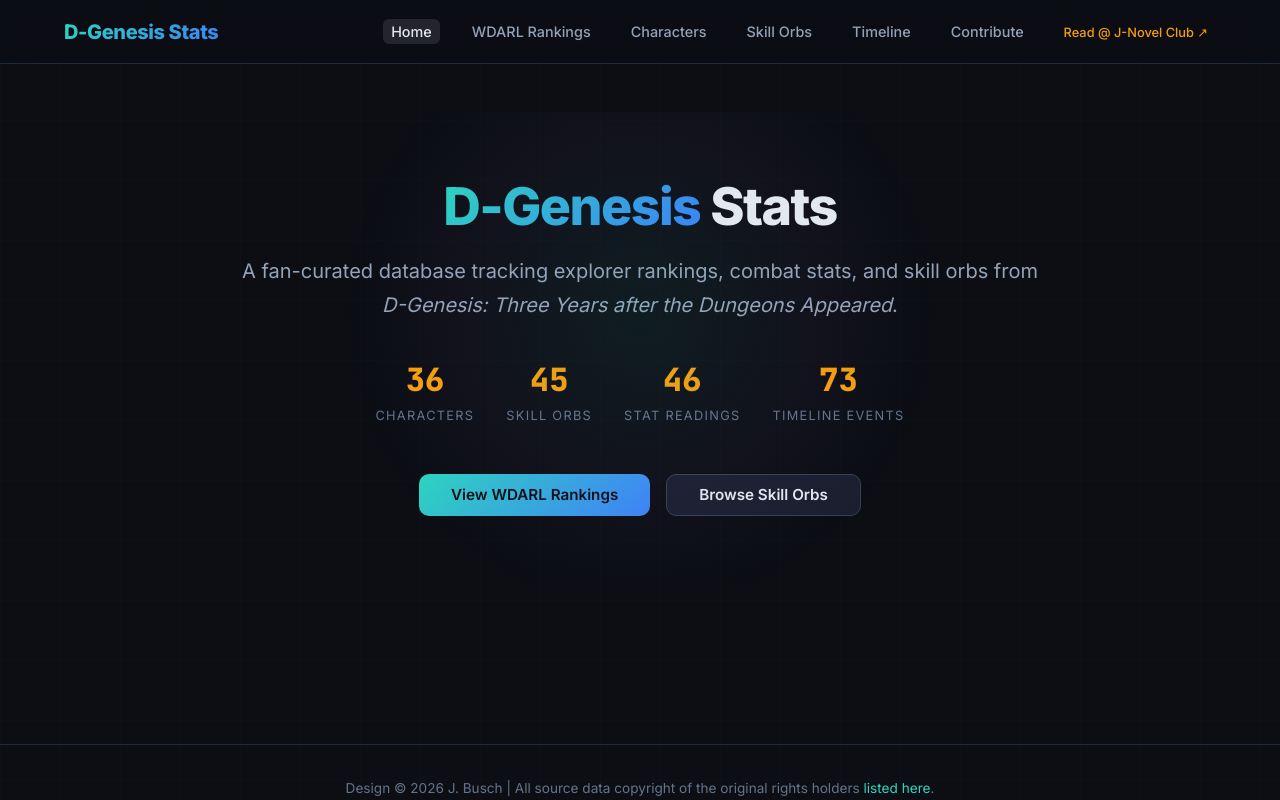
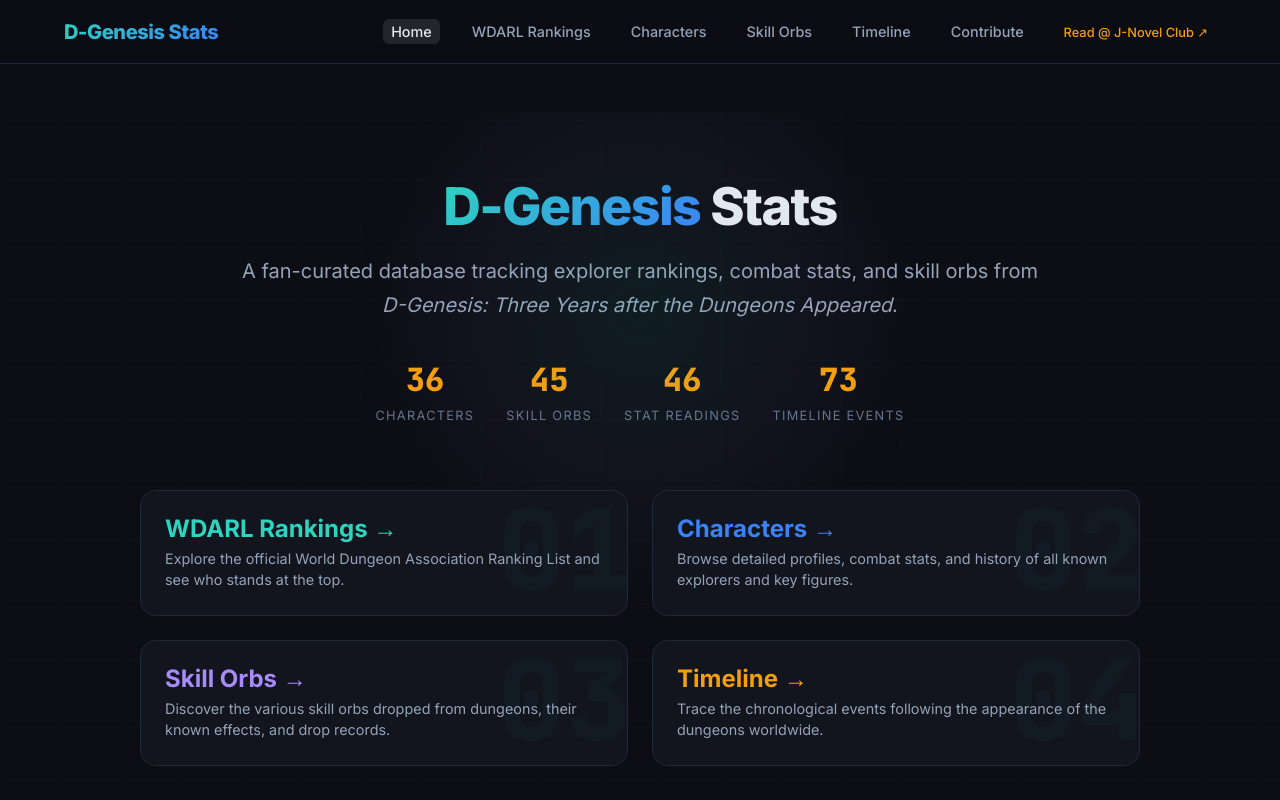
Before and after one commit to sorvani/dgenesisinfo, a Next.js app: page / in a window 1280 px wide. Shown: the top 800 px of the page. Built offline with nearby package versions, Linux system fonts and the light colour scheme.

Commit message:
feat: redesign home page with section cards

```diff
--- a/src/app/page.tsx
+++ b/src/app/page.tsx
@@ -36,12 +36,53 @@
             <div className="hero-stat-label">Timeline Events</div>
           </div>
         </div>
-        <div className="hero-actions">
-          <Link href="/wdarl" className="btn btn-primary" id="cta-explorers">
-            View WDARL Rankings
+        <div className="card-grid" style={{ marginTop: 'var(--space-3xl)', textAlign: 'left', maxWidth: '1000px', marginInline: 'auto' }}>
+          <Link href="/wdarl" className="card" style={{ display: 'block', textDecoration: 'none' }}>
+            <div style={{ position: 'absolute', right: '-5px', bottom: '-25px', fontSize: '7rem', opacity: 0.03, fontWeight: 900, fontFamily: 'var(--font-mono)', zIndex: 0 }}>01</div>
+            <div style={{ position: 'relative', zIndex: 1 }}>
+              <h3 style={{ color: 'var(--accent-teal)', marginBottom: 'var(--space-xs)' }}>
+                WDARL Rankings &rarr;
+              </h3>
+              <p style={{ color: 'var(--text-secondary)', fontSize: '0.9rem', lineHeight: 1.5 }}>
+                Explore the official World Dungeon Association Ranking List and see who stands at the top.
+              </p>
+            </div>
           </Link>
-          <Link href="/orbs" className="btn btn-secondary" id="cta-orbs">
-            Browse Skill Orbs
+
+          <Link href="/characters" className="card" style={{ display: 'block', textDecoration: 'none' }}>
+            <div style={{ position: 'absolute', right: '-5px', bottom: '-25px', fontSize: '7rem', opacity: 0.03, fontWeight: 900, fontFamily: 'var(--font-mono)', zIndex: 0 }}>02</div>
+            <div style={{ position: 'relative', zIndex: 1 }}>
+              <h3 style={{ color: 'var(--accent-blue)', marginBottom: 'var(--space-xs)' }}>
+                Characters &rarr;
+              </h3>
+              <p style={{ color: 'var(--text-secondary)', fontSize: '0.9rem', lineHeight: 1.5 }}>
+                Browse detailed profiles, combat stats, and history of all known explorers and key figures.
+              </p>
+            </div>
+          </Link>
+
+          <Link href="/orbs" className="card" style={{ display: 'block', textDecoration: 'none' }}>
+            <div style={{ position: 'absolute', right: '-5px', bottom: '-25px', fontSize: '7rem', opacity: 0.03, fontWeight: 900, fontFamily: 'var(--font-mono)', zIndex: 0 }}>03</div>
+            <div style={{ position: 'relative', zIndex: 1 }}>
+              <h3 style={{ color: 'var(--accent-purple)', marginBottom: 'var(--space-xs)' }}>
+                Skill Orbs &rarr;
+              </h3>
+              <p style={{ color: 'var(--text-secondary)', fontSize: '0.9rem', lineHeight: 1.5 }}>
+                Discover the various skill orbs dropped from dungeons, their known effects, and drop records.
+              </p>
+            </div>
+          </Link>
+
+          <Link href="/timeline" className="card" style={{ display: 'block', textDecoration: 'none' }}>
+            <div style={{ position: 'absolute', right: '-5px', bottom: '-25px', fontSize: '7rem', opacity: 0.03, fontWeight: 900, fontFamily: 'var(--font-mono)', zIndex: 0 }}>04</div>
+            <div style={{ position: 'relative', zIndex: 1 }}>
+              <h3 style={{ color: 'var(--accent-amber)', marginBottom: 'var(--space-xs)' }}>
+                Timeline &rarr;
+              </h3>
+              <p style={{ color: 'var(--text-secondary)', fontSize: '0.9rem', lineHeight: 1.5 }}>
+                Trace the chronological events following the appearance of the dungeons worldwide.
+              </p>
+            </div>
           </Link>
         </div>
       </section>
```
